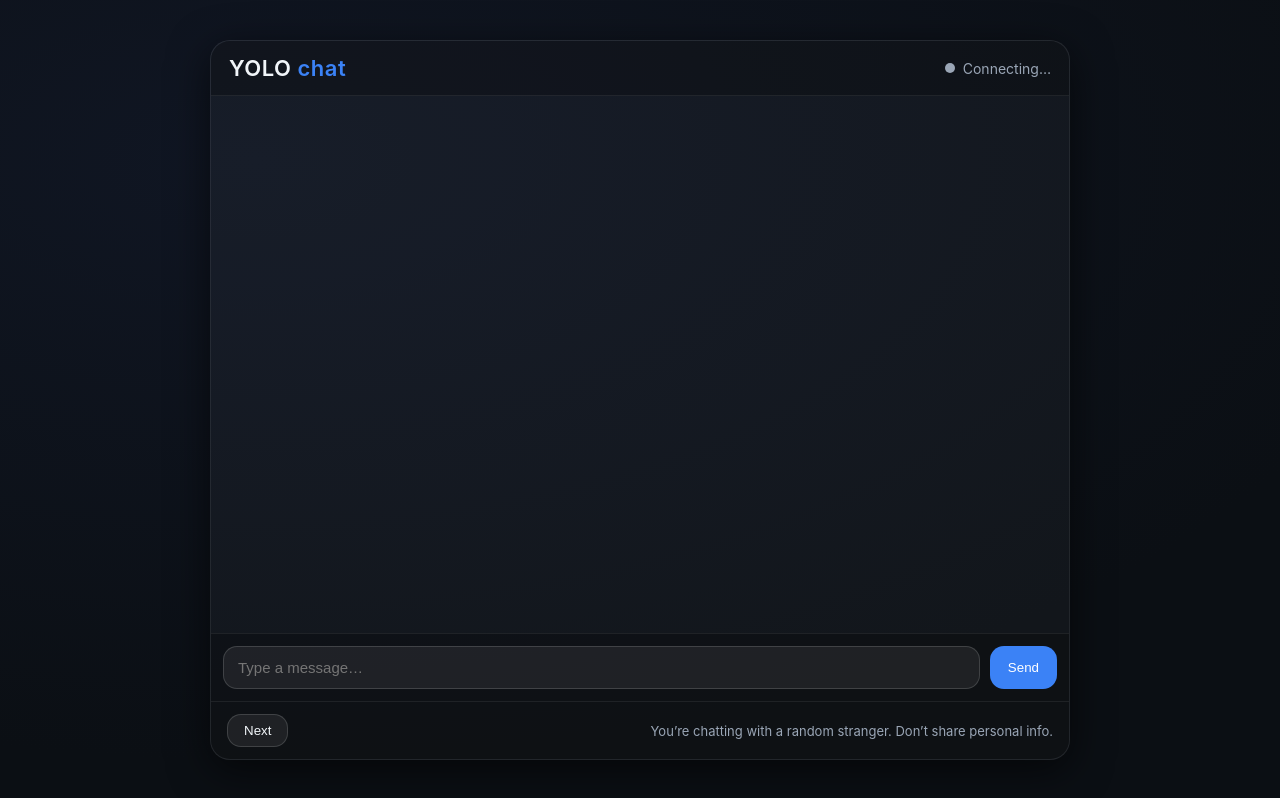
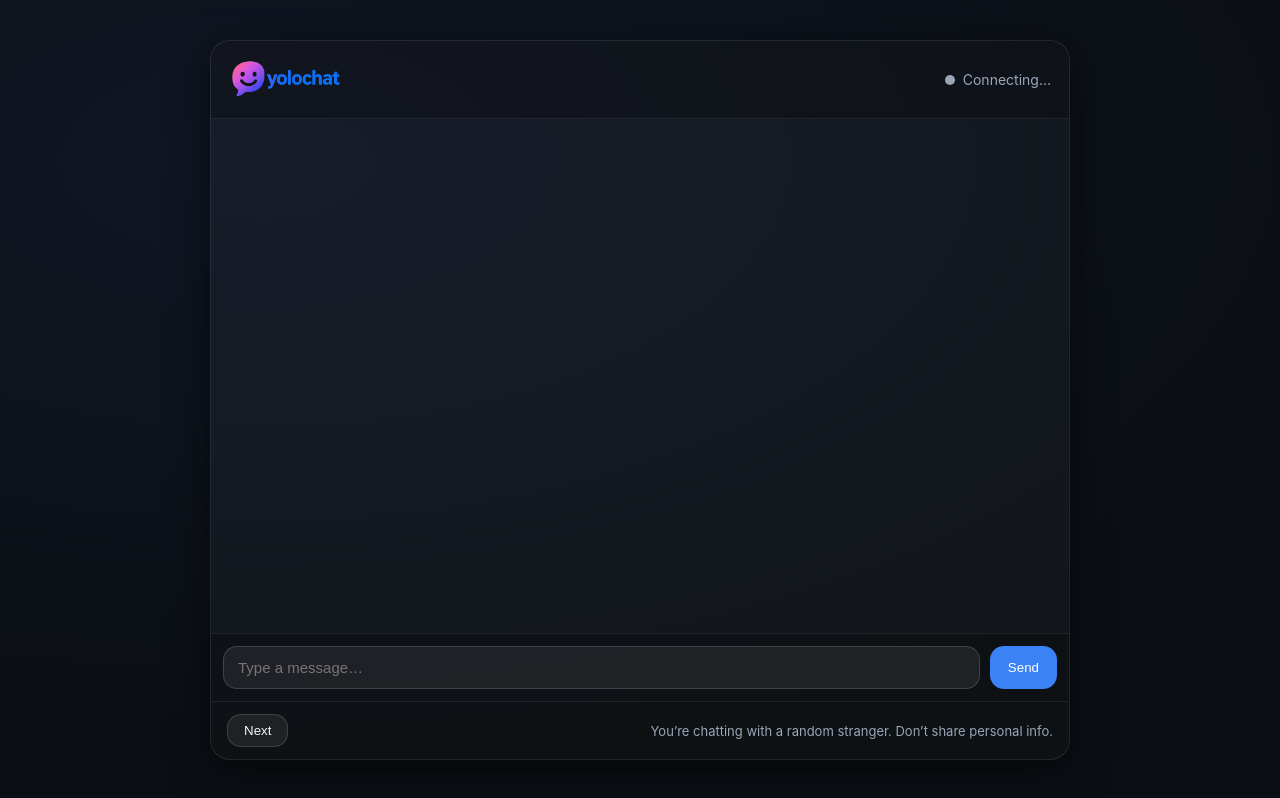
Before and after one commit to hrishizone/yolo-chat, a website: page public/index.html in a window 1280 px wide. Drawn offline with nearby package versions, Linux system fonts and the light colour scheme; no server answers.

Commit message:
Fixed Logo and Favicon

```diff
--- a/public/index.html
+++ b/public/index.html
@@ -7,13 +7,17 @@
     <meta name="viewport" content="width=device-width, initial-scale=1.0" />
     <title>YOLO chat</title>
     <link rel="stylesheet" href="/style.css" />
+    <link rel="icon" type="image/png" href="/favicon.png" />
+    <link rel="shortcut icon" href="/favicon.png" type="image/png" />
     <meta name="description" content="Anonymous 1-to-1 chat. No sign-up." />
   </head>
   <body>
     <div class="app">
       <!-- Header -->
       <header>
-        <h1>YOLO <span>chat</span></h1>
+        <div class="logo">
+      <img src="/logo.png" alt="YOLO Chat Logo" />
+      </div>
         <div class="status">
           <span id="status-dot" class="dot"></span>
           <span id="status-text">Connecting…</span>
--- a/public/style.css
+++ b/public/style.css
@@ -43,6 +43,14 @@ header {
   background: rgba(0,0,0,0.25);
   border-bottom: 1px solid rgba(255,255,255,0.07);
 }
+
+header .logo img {
+  height: 45px;  /* you can tweak this */
+  width: auto;
+}
+
+
+
 h1 { font-size: 22px; font-weight: 600; letter-spacing: 0.5px; }
 h1 span { color: var(--accent); }
 .status { display: flex; align-items: center; gap: 8px; font-size: 14px; color: var(--muted); }
```
Also changed, not shown: public/favicon.png (added), public/logo.png (added).
